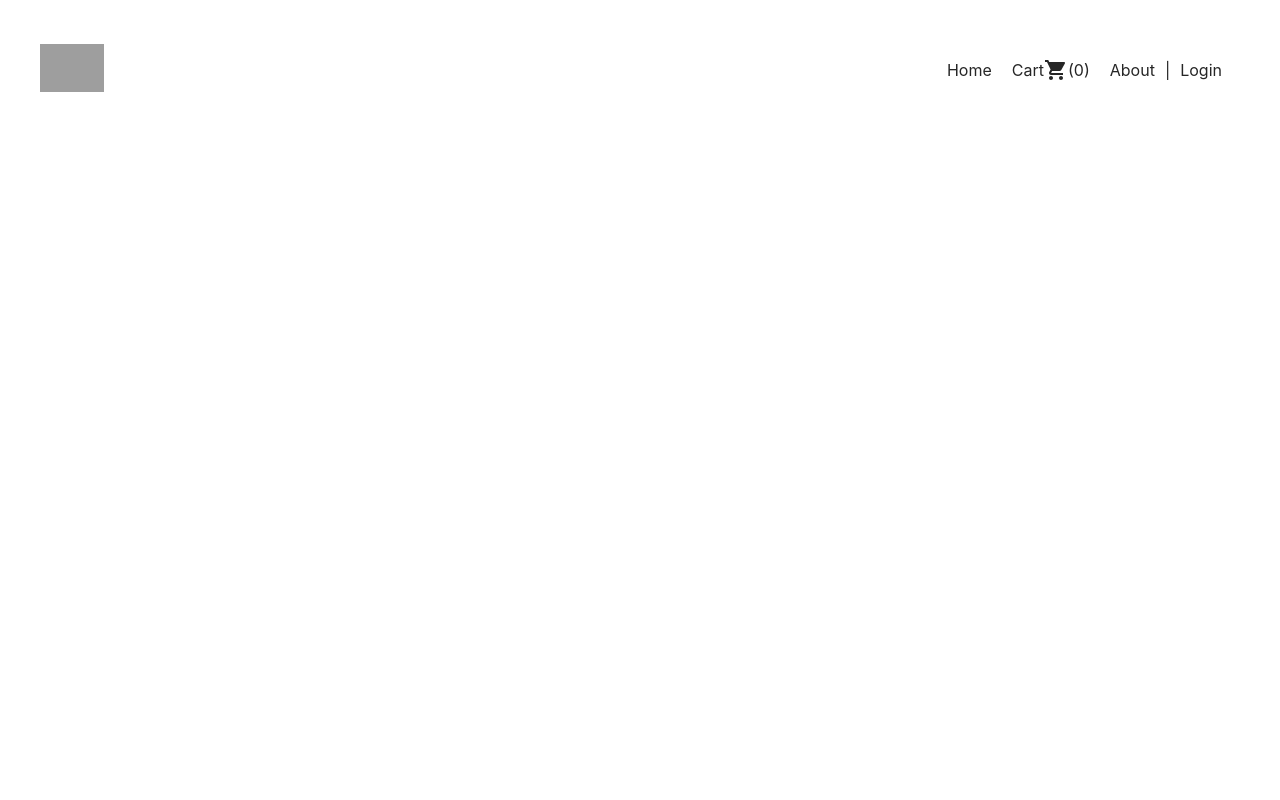
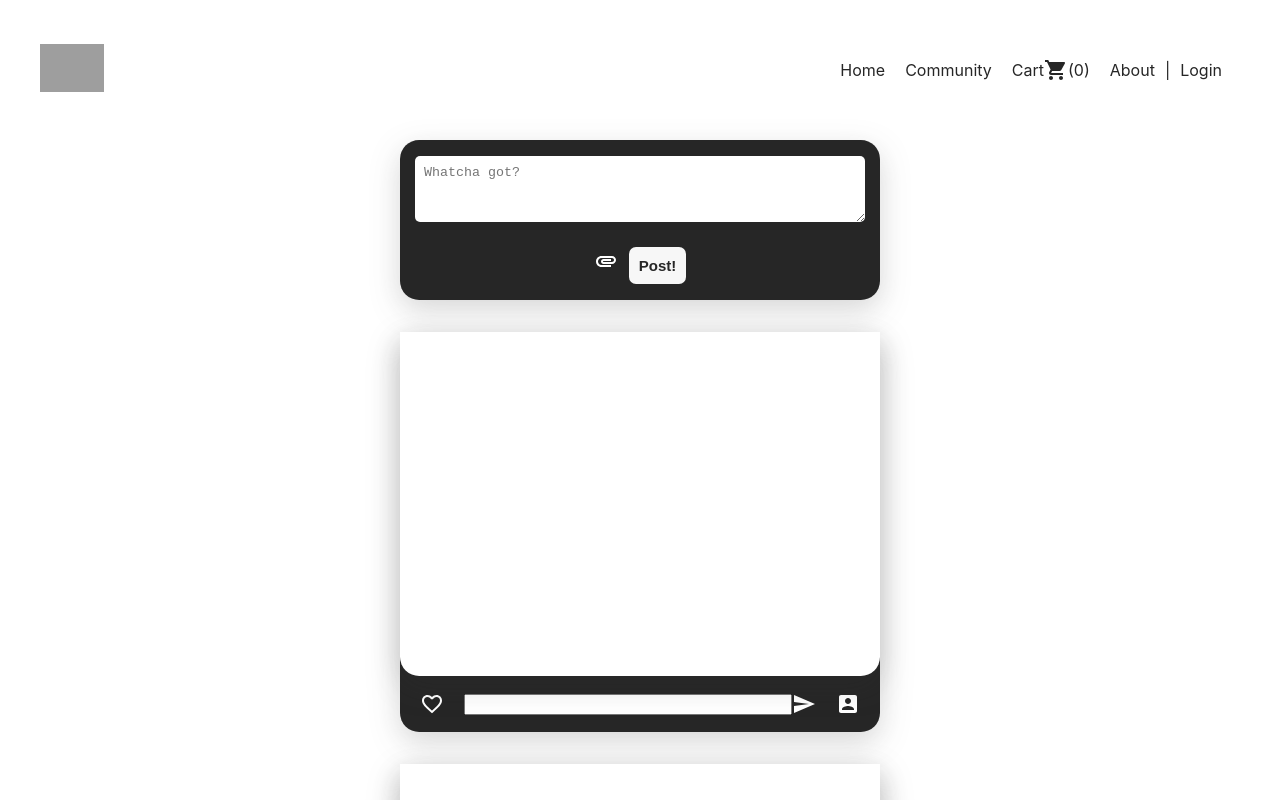
Before and after one commit to kishouu/genesis-client, a React (Create React App) app: page /community in a window 1280 px wide. Shown: the top 800 px of the page. Built offline with nearby package versions, Linux system fonts and the light colour scheme; grey boxes are pictures that could not be loaded.

Commit message:
Added Community tab

```diff
--- a/src/App.js
+++ b/src/App.js
@@ -10,6 +10,7 @@ import {
   Route
 } from "react-router-dom";
 import ItemPage from './pages/ItemPage'
+import Community from './pages/Community'
 
 
 
@@ -26,6 +27,10 @@ function App() {
 
           <Route exact path="/">
             <Home />
+          </Route>
+
+          <Route exact path="/community">
+            <Community />
           </Route>
 
           <Route exact path="/cart">
--- a/src/Header.js
+++ b/src/Header.js
@@ -21,6 +21,10 @@ function Header() {
 
                 <Link to="/">
                     Home
+                </Link>
+
+                <Link to="/community">
+                    Community
                 </Link>
 
                 <Link to="/cart">
--- /dev/null
+++ b/src/communityTab/PostComp.js
@@ -0,0 +1,85 @@
+import  styled  from 'styled-components'
+import React from 'react'
+import SendIcon from '@material-ui/icons/Send';
+import AccountBoxIcon from '@material-ui/icons/AccountBox';
+import FavoriteBorderIcon from '@material-ui/icons/FavoriteBorder';
+import { DriveEtaOutlined } from '@material-ui/icons';
+
+function PostComp() {
+    return (
+        <PostContainer>
+            <CommunityPost>
+                <CommunityPostTOP>
+
+                </CommunityPostTOP>
+
+                <CommunityPostBOT>
+
+                    <div>
+                        <FavoriteBorderIcon />
+                    </div>
+
+                    <div>
+                        <input />
+                        <SendIcon/>
+                    </div>
+
+                    <div>
+                        <AccountBoxIcon />
+                    </div>
+
+                </CommunityPostBOT>
+            </CommunityPost>
+        </PostContainer>
+    )
+}
+
+export default PostComp
+
+const PostContainer = styled.div`
+    display: flex;
+    align-items: center;
+    flex-direction: column;
+    margin-top: 2rem;
+`
+
+
+const CommunityPostTOP = styled.div`
+    width: 30rem;
+    height 30rem;
+    background-color: white;
+    border-radius: 0px 0px 1.2rem 1.2rem;
+    filter: drop-shadow(0px 10px 15px #3333);
+
+`
+
+const CommunityPostBOT = styled.div`
+    display: flex;
+    align-items: center;
+    color: white;
+    padding: 1rem;
+
+    div {
+        display: flex;
+        align-items: center;
+        padding: 0px 10px 0px 10px;
+
+    }
+
+    input {
+        width: 20rem;
+    }
+
+`
+
+const CommunityPost = styled.div`
+    width: 30rem;
+    height 25rem;
+    background-color: #262626;
+    border-radius: 0px 0px 1.2rem 1.2rem;
+    filter: drop-shadow(0px 10px 15px #3333);
+
+    display: flex;
+    flex-direction: column;
+    align-items: center;
+`
--- /dev/null
+++ b/src/pages/Community.js
@@ -0,0 +1,73 @@
+import React from 'react'
+import styled from 'styled-components'
+import PostComp from '../communityTab/PostComp'
+import AttachmentIcon from '@material-ui/icons/Attachment';
+
+function Community() {
+    return (
+        <CommunityContainer>
+
+            <CommunityPoster>
+                <textarea placeholder="Whatcha got?" />
+                <PosterBOT>
+                    <AttachmentIcon/>
+                    <button><b>Post!</b></button>
+                </PosterBOT>
+            </CommunityPoster>
+
+            <PostComp />
+            <PostComp />
+            <PostComp />
+        </CommunityContainer>
+    )
+}
+
+export default Community
+
+const CommunityContainer = styled.div`
+    display: flex;
+    align-items: center;
+    flex-direction: column;
+    margin-bottom: 4rem
+`
+const PosterBOT = styled.div`
+    display: flex;
+    align-items: center;
+    color: white;
+
+`
+
+const CommunityPoster = styled.div`
+    width: 30rem;
+    height 10rem;
+    background-color: #262626;
+    border-radius: 1.2rem;
+    filter: drop-shadow(0px 10px 15px #3333);
+
+    display: flex;
+    flex-direction: column;
+    align-items: center;
+
+    textarea {
+        margin: 1rem;
+        width: 90%;
+        height: 30%;
+        border: none;
+        font-size: 16px
+        -webkit-border-radius: 5px;
+        -moz-border-radius: 5px;
+        border-radius: 5px;
+        padding: 9px;
+        outline: none;
+    }
+    button {
+        border: none;
+        color: #262626;
+        background-color: #F7F7F7;
+        padding: 10px;
+        margin: 9px 0px 0px 11px;
+        border-radius: 7px;
+        font-size: 15px;
+        cursor: pointer;
+    }
+`
```
